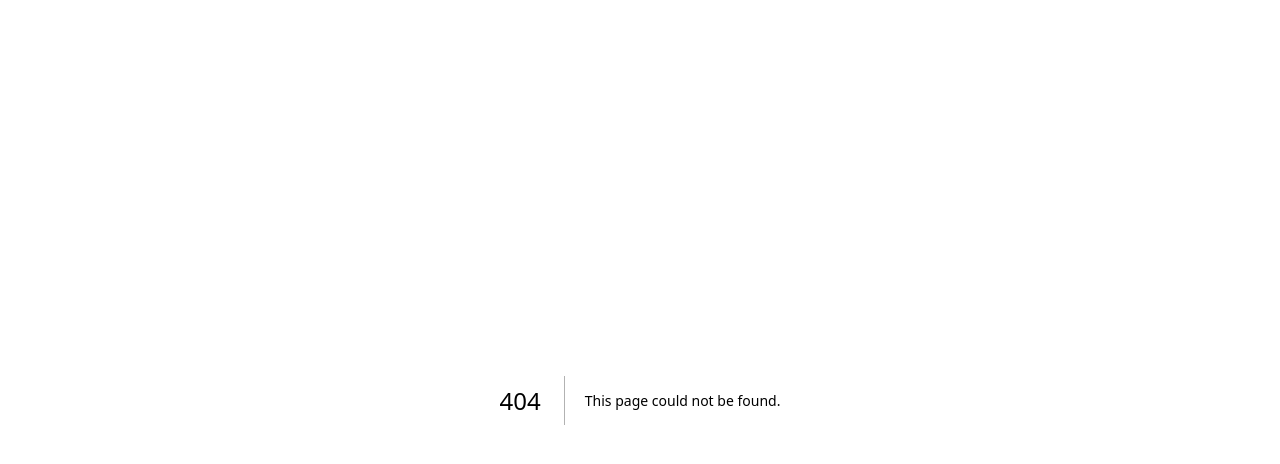
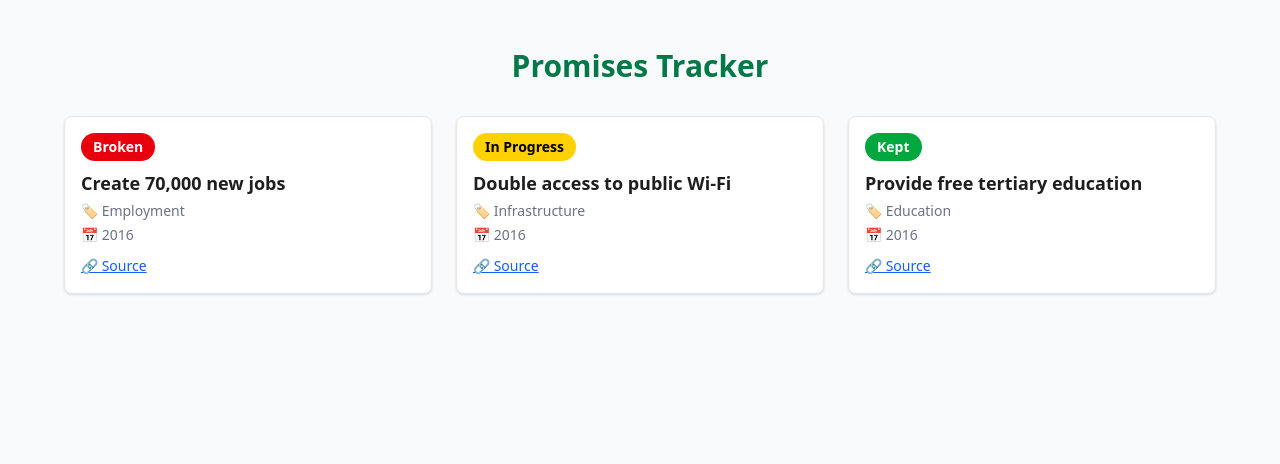
Before and after one commit to AshciR/jacountable, a Next.js app: page /promises in a window 1280 px wide. Before the commit this address had no page. Shown: the top 464 px of the page. Built offline with nearby package versions, Linux system fonts and the light colour scheme.

Commit message:
Create Promise page

```diff
--- /dev/null
+++ b/src/app/promises/page.tsx
@@ -0,0 +1,24 @@
+
+import promises from "@/data/promises.json";
+import {PromiseCard} from "@/components/PromiseCard";
+
+const PromisesPage = () => (
+  <main className="bg-[#F9FAFB] text-charcoal min-h-screen px-4 py-12">
+    <h1 className="text-3xl font-bold text-center mb-8 text-primary">Promises Tracker</h1>
+
+    <div className="max-w-6xl mx-auto grid grid-cols-1 sm:grid-cols-2 lg:grid-cols-3 gap-6">
+      {promises.map((item) => (
+        <PromiseCard
+          key={item.id}
+          title={item.title}
+          category={item.category}
+          year={item.year}
+          status={item.status}
+          source={item.source}
+        />
+      ))}
+    </div>
+  </main>
+);
+
+export default PromisesPage
--- /dev/null
+++ b/src/components/PromiseCard.tsx
@@ -0,0 +1,43 @@
+type PromiseStatus = "Kept" | "Broken" | "In Progress" | "Unknown";
+
+type PromiseCardProps = {
+  title: string;
+  category: string;
+  year: number;
+  status: PromiseStatus;
+  source: string;
+}
+
+const statusStyles: Record<PromiseStatus, string> = {
+  Kept: "bg-green-600 text-white",
+  Broken: "bg-red-600 text-white",
+  "In Progress": "bg-accent text-black",
+  Unknown: "bg-slate text-white",
+};
+
+const PromiseCard = ({
+                       title,
+                       category,
+                       year,
+                       status,
+                       source,
+                     }: PromiseCardProps) => (
+  <div className="bg-white border border-gray-200 rounded-lg shadow-sm p-4 hover:shadow-md transition-shadow">
+      <span className={`inline-block px-3 py-1 text-sm font-semibold rounded-full mb-2 ${statusStyles[status]}`}>
+        {status}
+      </span>
+    <h2 className="text-lg font-semibold text-charcoal mb-1">{title}</h2>
+    <p className="text-sm text-slate mb-1">🏷 {category}</p>
+    <p className="text-sm text-slate mb-2">📅 {year}</p>
+    <a
+      href={source}
+      target="_blank"
+      rel="noopener noreferrer"
+      className="text-blue-600 text-sm underline hover:text-blue-800"
+    >
+      🔗 Source
+    </a>
+  </div>
+);
+
+export {PromiseCard}
--- /dev/null
+++ b/src/data/promises.json
@@ -0,0 +1,26 @@
+[
+  {
+    "id": "1",
+    "title": "Create 70,000 new jobs",
+    "category": "Employment",
+    "year": 2016,
+    "status": "Broken",
+    "source": "https://example.com/news/job-promise"
+  },
+  {
+    "id": "2",
+    "title": "Double access to public Wi-Fi",
+    "category": "Infrastructure",
+    "year": 2016,
+    "status": "In Progress",
+    "source": "https://example.com/news/wifi-promise"
+  },
+  {
+    "id": "3",
+    "title": "Provide free tertiary education",
+    "category": "Education",
+    "year": 2016,
+    "status": "Kept",
+    "source": "https://example.com/news/education-promise"
+  }
+]
```
